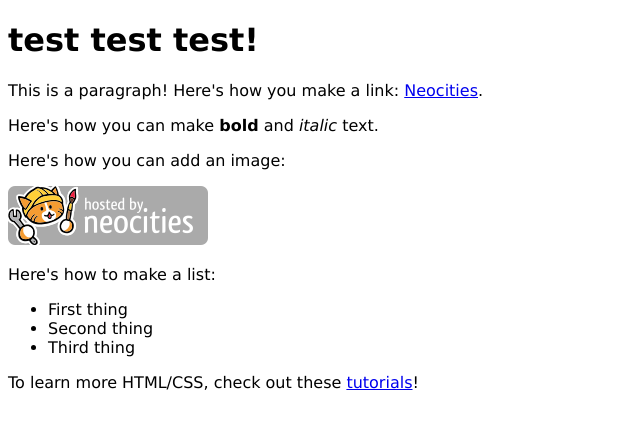
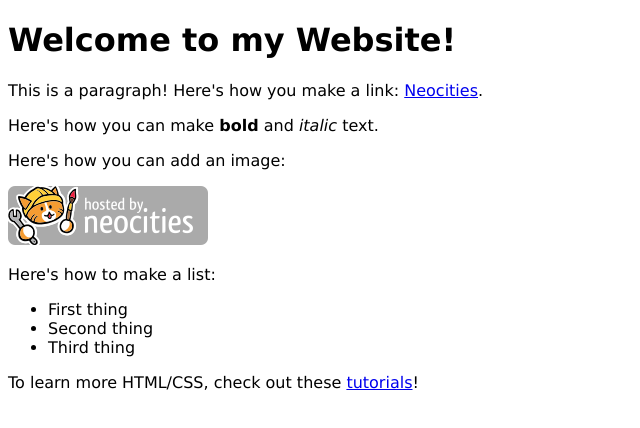
Before and after one commit to nightfrequencies/nightfrequencies-neocities, a plain HTML site: page public/index.html in a window 1280 px wide. Shown: the whole page, without its empty margins (0-640 px from the left). Drawn offline with Linux system fonts and the light colour scheme.

Commit message:
test change 3 after revert

```diff
--- a/public/index.html
+++ b/public/index.html
@@ -10,7 +10,7 @@
     <link href="/style.css" rel="stylesheet" type="text/css" media="all">
   </head>
   <body>
-    <h1>test test test!</h1>
+    <h1>Welcome to my Website!</h1>
 
     <p>This is a paragraph! Here's how you make a link: <a href="https://neocities.org">Neocities</a>.</p>
 
```
